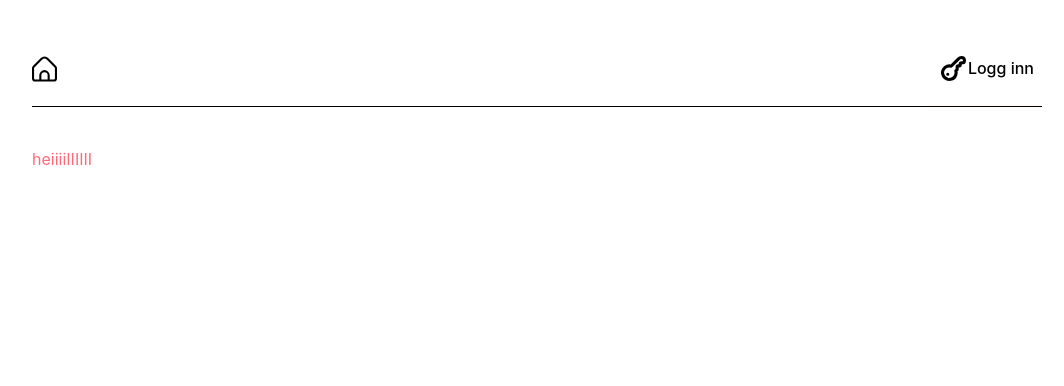
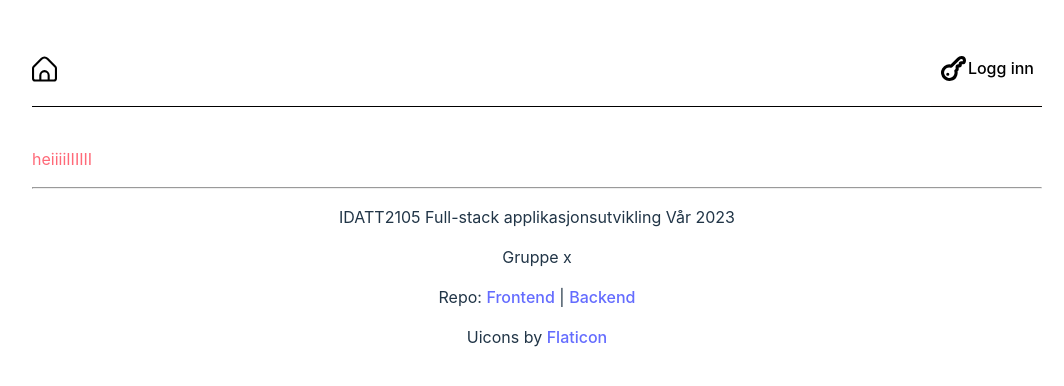
Before and after one commit to jakobkg/IDATT2105-fullstack-frontend, a Vue app: page / in a window 1280 px wide. Shown: the top 386 px of the page, without its empty margins (103-1167 px from the left). Built offline with nearby package versions, Linux system fonts and the light colour scheme.

Commit message:
La inn enkel footer

```diff
--- a/src/App.vue
+++ b/src/App.vue
@@ -1,8 +1,9 @@
 <script lang="ts">
 import RouterView from 'vue-router';
 import NavBar from "@/components/NavBar.vue";
+import Footer from "@/components/Footer.vue";
 export default {
-  components: {NavBar}
+  components: {Footer, NavBar}
 };
 </script>
 
@@ -10,6 +11,8 @@ export default {
   <NavBar/>
 
   <RouterView />
+
+  <Footer/>
 </template>
 
 <style lang="scss">
--- /dev/null
+++ b/src/components/Footer.vue
@@ -0,0 +1,21 @@
+<template>
+<footer>
+  <hr>
+  <p>IDATT2105 Full-stack applikasjonsutvikling Vår 2023</p>
+  <p>Gruppe x</p>
+  <p>Repo: <a href="/">Frontend</a> | <a href="/">Backend</a></p>
+  <p>Uicons by <a href="https://www.flaticon.com/uicons">Flaticon</a></p>
+</footer>
+</template>
+
+<script>
+export default {
+  name: "Footer"
+}
+</script>
+
+<style scoped>
+footer{
+  width: 100%;
+}
+</style>
```
